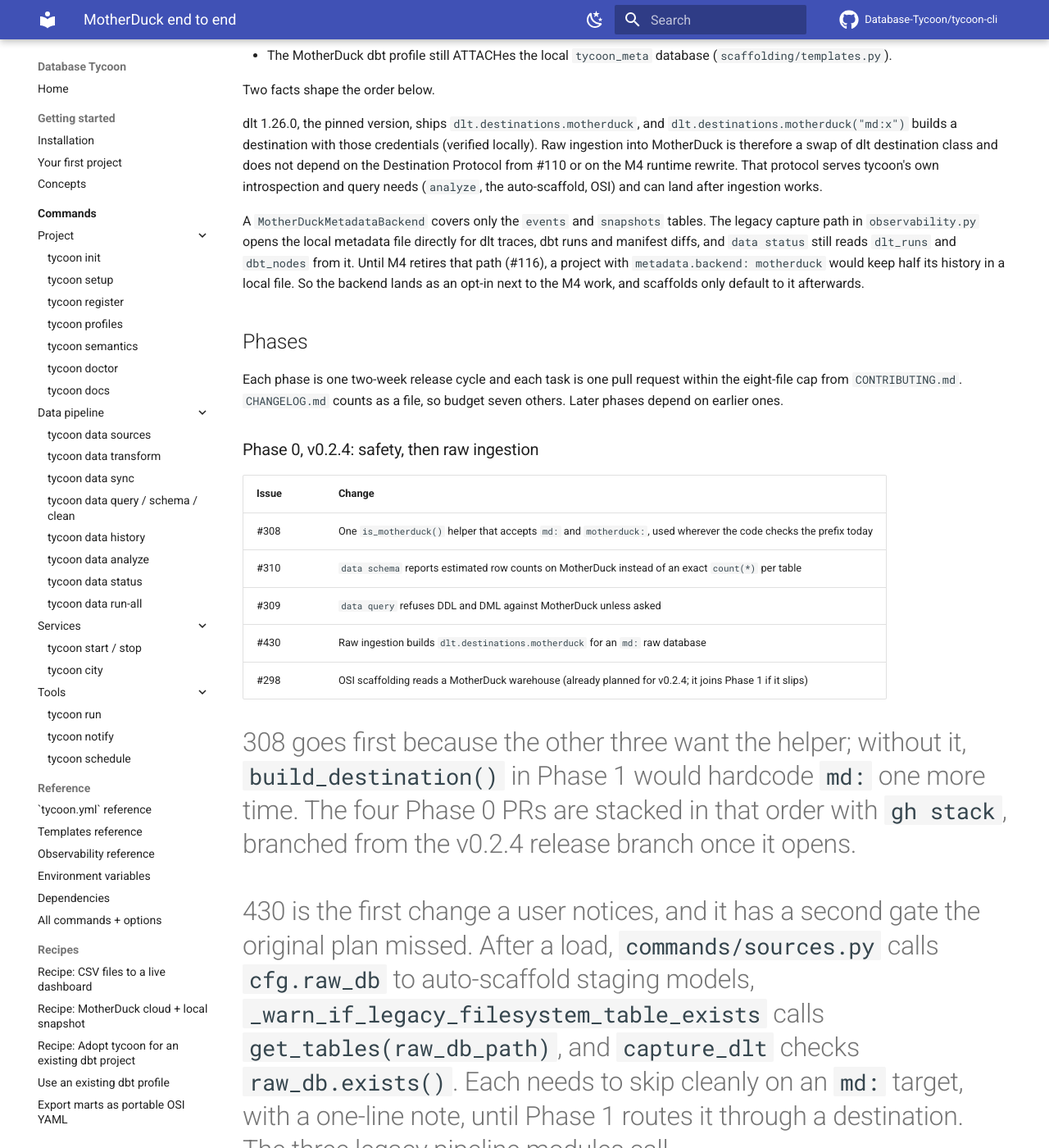
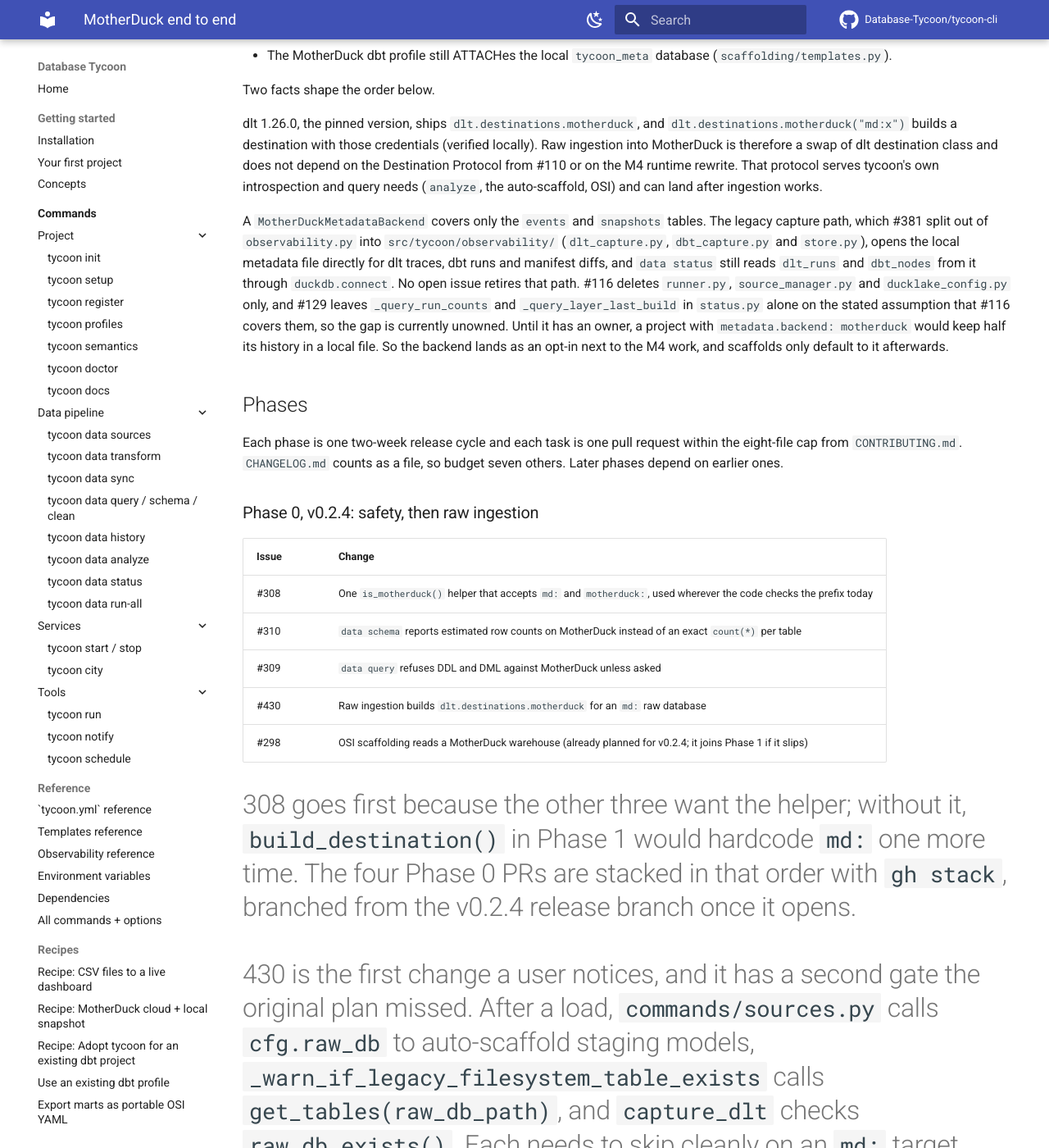
Before and after one commit to Database-Tycoon/tycoon-cli, an MkDocs documentation site: the page built from docs/proposals/motherduck-support.md, in a window 1280 px wide and 1400 px high, scrolled down 1076 px. Shown: the whole window at 82% size. Built offline with MkDocs 1.6.1 and Material for MkDocs 9.7.7, drawn with Linux system fonts in a browser that asks for light colours; comment, search, counter and statistics services are not loaded; some of the changed text lies outside the part shown.

Commit message:
docs(gh-429): correct three references in the MotherDuck roadmap
Stephen's review on #432 found three references that no longer hold.

The legacy capture path moved: #381 split `observability.py` into
`src/tycoon/observability/`, so the file reference was stale. The
function names still hold.

The claim that #116 retires the legacy capture path was wrong. #116
deletes `runner.py`, `source_manager.py` and `ducklake_config.py` only.
`transform.py` still imports the capture helpers and `status.py` still
reads `dlt_runs` and `dbt_nodes` through `duckdb.connect`. No open issue
covers retiring that path, and #129 defers to #116 for the two
`status.py` queries on the same incorrect assumption, so the gap is
unowned rather than scheduled. Both claims now say that.

The claim that #116 deletes the three legacy pipeline modules was also
wrong. #111 ports `_dispatch_legacy()` into `DltManagedRuntime` and
keeps `mta_pipeline.py`, `mta_bus_speeds_pipeline.py` and
`nyc_dot_pipeline.py`, which are now named explicitly.

```diff
--- a/docs/proposals/motherduck-support.md
+++ b/docs/proposals/motherduck-support.md
@@ -27,7 +27,7 @@ Two facts shape the order below.
 
 dlt 1.26.0, the pinned version, ships `dlt.destinations.motherduck`, and `dlt.destinations.motherduck("md:x")` builds a destination with those credentials (verified locally). Raw ingestion into MotherDuck is therefore a swap of dlt destination class and does not depend on the Destination Protocol from #110 or on the M4 runtime rewrite. That protocol serves tycoon's own introspection and query needs (`analyze`, the auto-scaffold, OSI) and can land after ingestion works.
 
-A `MotherDuckMetadataBackend` covers only the `events` and `snapshots` tables. The legacy capture path in `observability.py` opens the local metadata file directly for dlt traces, dbt runs and manifest diffs, and `data status` still reads `dlt_runs` and `dbt_nodes` from it. Until M4 retires that path (#116), a project with `metadata.backend: motherduck` would keep half its history in a local file. So the backend lands as an opt-in next to the M4 work, and scaffolds only default to it afterwards.
+A `MotherDuckMetadataBackend` covers only the `events` and `snapshots` tables. The legacy capture path, which #381 split out of `observability.py` into `src/tycoon/observability/` (`dlt_capture.py`, `dbt_capture.py` and `store.py`), opens the local metadata file directly for dlt traces, dbt runs and manifest diffs, and `data status` still reads `dlt_runs` and `dbt_nodes` from it through `duckdb.connect`. No open issue retires that path. #116 deletes `runner.py`, `source_manager.py` and `ducklake_config.py` only, and #129 leaves `_query_run_counts` and `_query_layer_last_build` in `status.py` alone on the stated assumption that #116 covers them, so the gap is currently unowned. Until it has an owner, a project with `metadata.backend: motherduck` would keep half its history in a local file. So the backend lands as an opt-in next to the M4 work, and scaffolds only default to it afterwards.
 
 ## Phases
 
@@ -45,7 +45,7 @@ Each phase is one two-week release cycle and each task is one pull request withi
 
 #308 goes first because the other three want the helper; without it, `build_destination()` in Phase 1 would hardcode `md:` one more time. The four Phase 0 PRs are stacked in that order with `gh stack`, branched from the v0.2.4 release branch once it opens.
 
-#430 is the first change a user notices, and it has a second gate the original plan missed. After a load, `commands/sources.py` calls `cfg.raw_db` to auto-scaffold staging models, `_warn_if_legacy_filesystem_table_exists` calls `get_tables(raw_db_path)`, and `capture_dlt` checks `raw_db.exists()`. Each needs to skip cleanly on an `md:` target, with a one-line note, until Phase 1 routes it through a destination. The three legacy pipeline modules call `raw_db_path.parent.mkdir(...)`; #116 deletes them, so they stay local-only behind the existing error. `ingestion/ducklake_config.py`, whose `get_destination()` was meant to do this routing and has no callers, is deleted in the same PR.
+#430 is the first change a user notices, and it has a second gate the original plan missed. After a load, `commands/sources.py` calls `cfg.raw_db` to auto-scaffold staging models, `_warn_if_legacy_filesystem_table_exists` calls `get_tables(raw_db_path)`, and `capture_dlt` checks `raw_db.exists()`. Each needs to skip cleanly on an `md:` target, with a one-line note, until Phase 1 routes it through a destination. The three legacy pipeline modules (`mta_pipeline.py`, `mta_bus_speeds_pipeline.py`, `nyc_dot_pipeline.py`) call `raw_db_path.parent.mkdir(...)`; #111 ports `_dispatch_legacy()` into `DltManagedRuntime` and keeps them, so they stay local-only behind the existing error. `ingestion/ducklake_config.py`, whose `get_destination()` was meant to do this routing and has no callers, is deleted in the same PR.
 
 ### Phase 1, v0.2.5: Destination Protocol
 
@@ -72,7 +72,7 @@ Where the catalog name lives for the metadata backend (`metadata.path` holding t
 | #128 | MotherDuck dbt profiles stop ATTACHing `tycoon_meta`; a fresh MotherDuck scaffold from `tycoon init` writes `metadata.backend: motherduck`. Projects retrofitted with `register warehouse` are untouched |
 | #431 | A recipe page for the local-to-MotherDuck path, and a manual job in `.github/workflows/e2e.yml` that runs the token-gated tests against a dedicated test database |
 
-Phase 3 depends on #116 having retired the legacy capture path. If M4 slips, #128's profile change can still ship and the `metadata.backend` default waits.
+Phase 3 depends on the legacy capture path having been retired, which no open issue currently covers (see the Phase 0 note above). If that work slips or stays unowned, #128's profile change can still ship and the `metadata.backend` default waits.
 
 ## Upgrade safety
 
```
